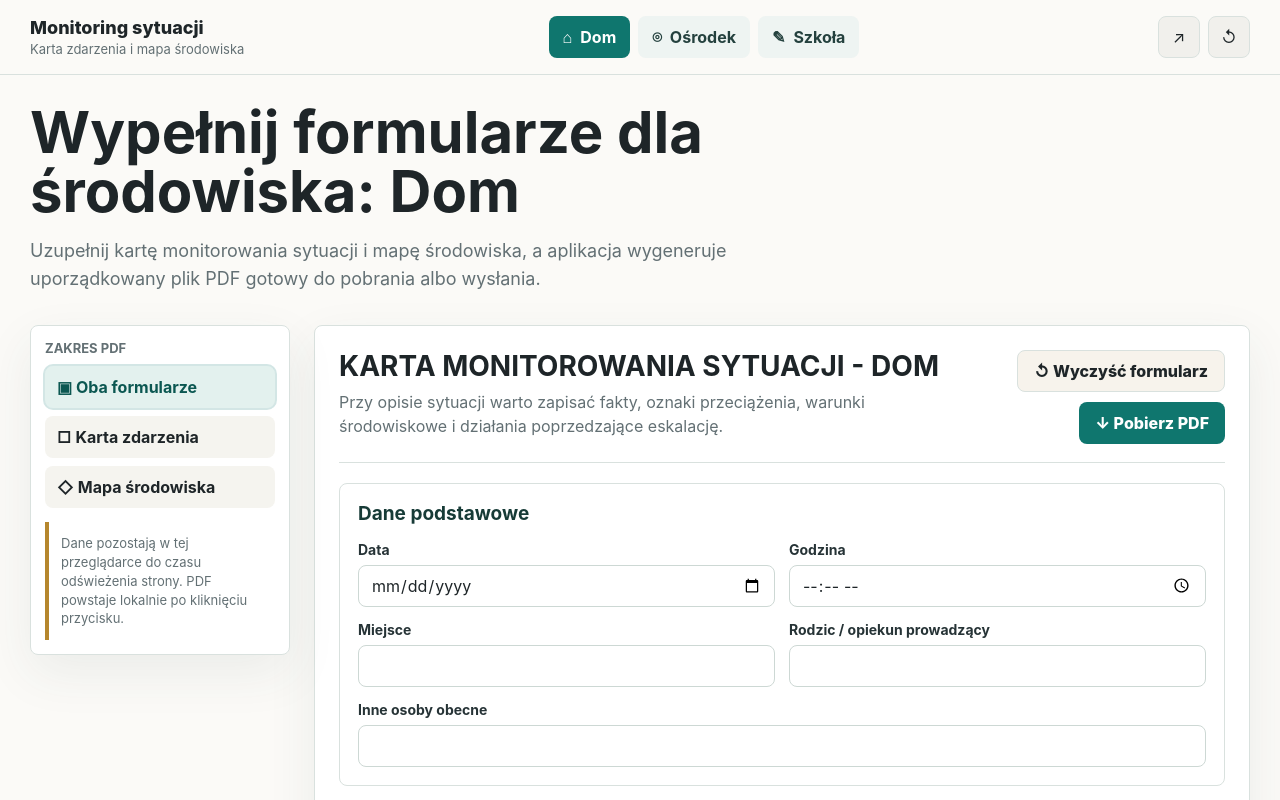
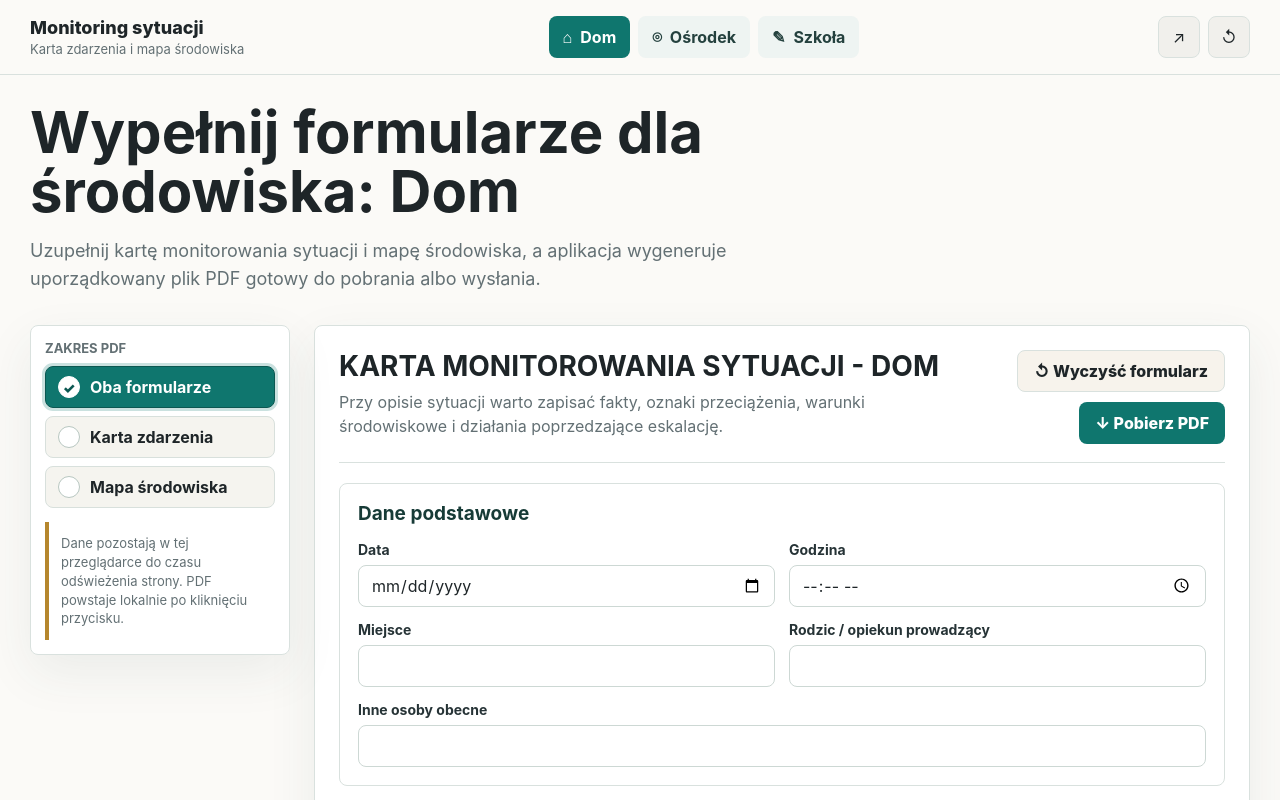
Before and after one commit to first-sunbeam/situationmap, a Vue app: page / in a window 1280 px wide. Shown: the top 800 px of the page. Built offline with nearby package versions, Linux system fonts and the light colour scheme; what pdfmake would draw is missing.

Commit message:
Improve PDF output and mode selection UI

```diff
--- a/src/App.vue
+++ b/src/App.vue
@@ -98,9 +98,18 @@ function resetMap() {
           <div class="panel mode-card">
             <p class="mode-label">Zakres PDF</p>
             <div class="mode-switch">
-              <button class="mode-button" :class="{ active: activeMode === 'both' }" @click="activeMode = 'both'">▣ Oba formularze</button>
-              <button class="mode-button" :class="{ active: activeMode === 'incident' }" @click="activeMode = 'incident'">□ Karta zdarzenia</button>
-              <button class="mode-button" :class="{ active: activeMode === 'map' }" @click="activeMode = 'map'">◇ Mapa środowiska</button>
+              <button class="mode-button" :class="{ active: activeMode === 'both' }" @click="activeMode = 'both'">
+                <span class="mode-indicator" aria-hidden="true">{{ activeMode === 'both' ? '✓' : '' }}</span>
+                <span>Oba formularze</span>
+              </button>
+              <button class="mode-button" :class="{ active: activeMode === 'incident' }" @click="activeMode = 'incident'">
+                <span class="mode-indicator" aria-hidden="true">{{ activeMode === 'incident' ? '✓' : '' }}</span>
+                <span>Karta zdarzenia</span>
+              </button>
+              <button class="mode-button" :class="{ active: activeMode === 'map' }" @click="activeMode = 'map'">
+                <span class="mode-indicator" aria-hidden="true">{{ activeMode === 'map' ? '✓' : '' }}</span>
+                <span>Mapa środowiska</span>
+              </button>
             </div>
             <div class="note">Dane pozostają w tej przeglądarce do czasu odświeżenia strony. PDF powstaje lokalnie po kliknięciu przycisku.</div>
           </div>
--- a/src/data/environments.js
+++ b/src/data/environments.js
@@ -37,7 +37,7 @@ export const environments = {
   home: {
     icon: "⌂",
     label: "Dom",
-    header: "Autorskie narzędzie monitorowania sytuacji domowych",
+    header: "Narzędzie monitorowania sytuacji domowych",
     footer: "© 2026 Małgorzata Mikołajczyk | Powielanie do użytku rodziny i specjalistów wyłącznie w pełnej, niezmienionej wersji",
     incidentTitle: "KARTA MONITOROWANIA SYTUACJI - DOM",
     mapTitle: "MAPA ŚRODOWISKA DOMOWEGO",
@@ -126,7 +126,7 @@ export const environments = {
   center: {
     icon: "⌾",
     label: "Ośrodek",
-    header: "Autorskie narzędzie monitorowania sytuacji w ośrodku / placówce pobytowej",
+    header: "Narzędzie monitorowania sytuacji w ośrodku / placówce pobytowej",
     footer: "© 2026 Małgorzata Mikołajczyk | Powielanie do użytku placówki i rodziny wyłącznie w pełnej, niezmienionej wersji",
     incidentTitle: "KARTA MONITOROWANIA SYTUACJI - OŚRODEK / PLACÓWKA POBYTOWA",
     mapTitle: "MAPA ŚRODOWISKA - OŚRODEK / PLACÓWKA POBYTOWA",
@@ -148,7 +148,7 @@ export const environments = {
   school: {
     icon: "✎",
     label: "Szkoła",
-    header: "Autorskie narzędzie monitorowania sytuacji szkolnych",
+    header: "Narzędzie monitorowania sytuacji szkolnych",
     footer: "© 2026 Małgorzata Mikołajczyk | Powielanie do użytku szkolnego wyłącznie w pełnej, niezmienionej wersji",
     incidentTitle: "KARTA MONITOROWANIA SYTUACJI - SZKOŁA",
     mapTitle: "MAPA ŚRODOWISKA SZKOLNEGO",
--- a/src/styles.css
+++ b/src/styles.css
@@ -202,12 +202,34 @@ button {
   color: var(--ink);
   text-align: left;
   font-weight: 700;
+  border: 1px solid #d8e0dc;
+}
+
+.mode-indicator {
+  display: inline-grid;
+  place-items: center;
+  width: 22px;
+  height: 22px;
+  border-radius: 999px;
+  border: 1px solid #b8c7c1;
+  background: #ffffff;
+  color: transparent;
+  flex: 0 0 22px;
+  font-size: 14px;
+  font-weight: 900;
 }
 
 .mode-button.active {
-  background: #e3f1ee;
+  background: var(--teal);
+  color: #ffffff;
+  border-color: var(--teal-dark);
+  outline: 3px solid rgba(15, 118, 110, 0.22);
+}
+
+.mode-button.active .mode-indicator {
+  background: #ffffff;
+  border-color: #ffffff;
   color: var(--teal-dark);
-  outline: 2px solid rgba(15, 118, 110, 0.18);
 }
 
 .note {
```
Also changed, not shown: src/lib/pdf.js.
